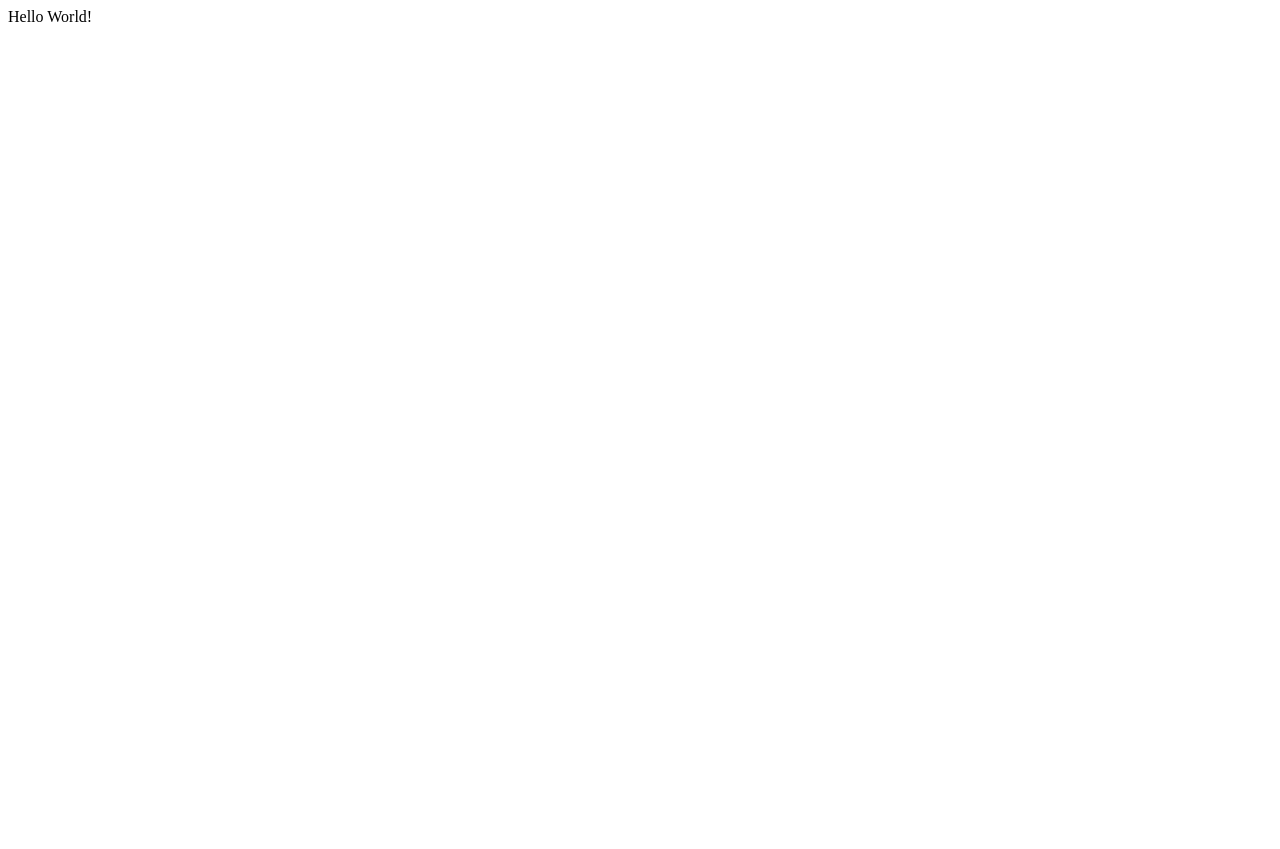
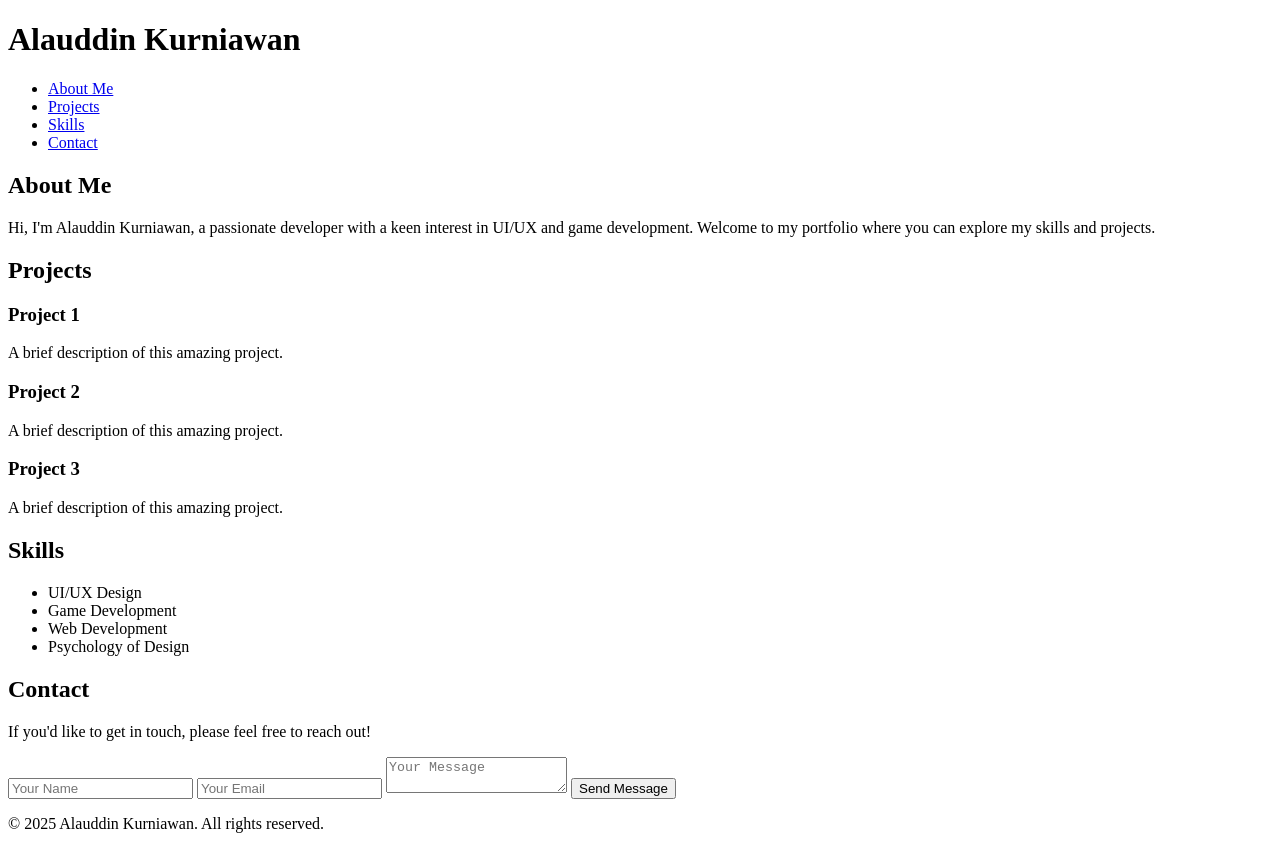
Before and after one commit to alauddinkurniawan/alauddinkurniawan.github.io, a plain HTML site: page index.html in a window 1280 px wide. Before the commit the page ends 800 px from the top, so only its background shows below. Drawn offline with Linux system fonts and the light colour scheme.

Commit message:
Added base

```diff
--- a/index.html
+++ b/index.html
@@ -1 +1,86 @@
-Hello World!
+<!DOCTYPE html>
+<html lang="en">
+<head>
+    <meta charset="UTF-8">
+    <meta name="viewport" content="width=device-width, initial-scale=1.0">
+    <title>Alauddin Kurniawan - Portfolio</title>
+    <link rel="stylesheet" href="styles.css">
+    <link rel="preconnect" href="https://fonts.googleapis.com">
+    <link href="https://fonts.googleapis.com/css2?family=Roboto:wght@400;700&display=swap" rel="stylesheet">
+</head>
+<body>
+    <header>
+        <div class="container">
+            <h1>Alauddin Kurniawan</h1>
+            <nav>
+                <ul>
+                    <li><a href="#about">About Me</a></li>
+                    <li><a href="#projects">Projects</a></li>
+                    <li><a href="#skills">Skills</a></li>
+                    <li><a href="#contact">Contact</a></li>
+                </ul>
+            </nav>
+        </div>
+    </header>
+
+    <main>
+        <section id="about">
+            <div class="container">
+                <h2>About Me</h2>
+                <p>Hi, I'm Alauddin Kurniawan, a passionate developer with a keen interest in UI/UX and game development. Welcome to my portfolio where you can explore my skills and projects.</p>
+            </div>
+        </section>
+
+        <section id="projects">
+            <div class="container">
+                <h2>Projects</h2>
+                <div class="grid">
+                    <div class="card">
+                        <h3>Project 1</h3>
+                        <p>A brief description of this amazing project.</p>
+                    </div>
+                    <div class="card">
+                        <h3>Project 2</h3>
+                        <p>A brief description of this amazing project.</p>
+                    </div>
+                    <div class="card">
+                        <h3>Project 3</h3>
+                        <p>A brief description of this amazing project.</p>
+                    </div>
+                </div>
+            </div>
+        </section>
+
+        <section id="skills">
+            <div class="container">
+                <h2>Skills</h2>
+                <ul>
+                    <li>UI/UX Design</li>
+                    <li>Game Development</li>
+                    <li>Web Development</li>
+                    <li>Psychology of Design</li>
+                </ul>
+            </div>
+        </section>
+
+        <section id="contact">
+            <div class="container">
+                <h2>Contact</h2>
+                <p>If you'd like to get in touch, please feel free to reach out!</p>
+                <form>
+                    <input type="text" name="name" placeholder="Your Name" required>
+                    <input type="email" name="email" placeholder="Your Email" required>
+                    <textarea name="message" placeholder="Your Message" required></textarea>
+                    <button type="submit">Send Message</button>
+                </form>
+            </div>
+        </section>
+    </main>
+
+    <footer>
+        <div class="container">
+            <p>&copy; 2025 Alauddin Kurniawan. All rights reserved.</p>
+        </div>
+    </footer>
+</body>
+</html>
```
